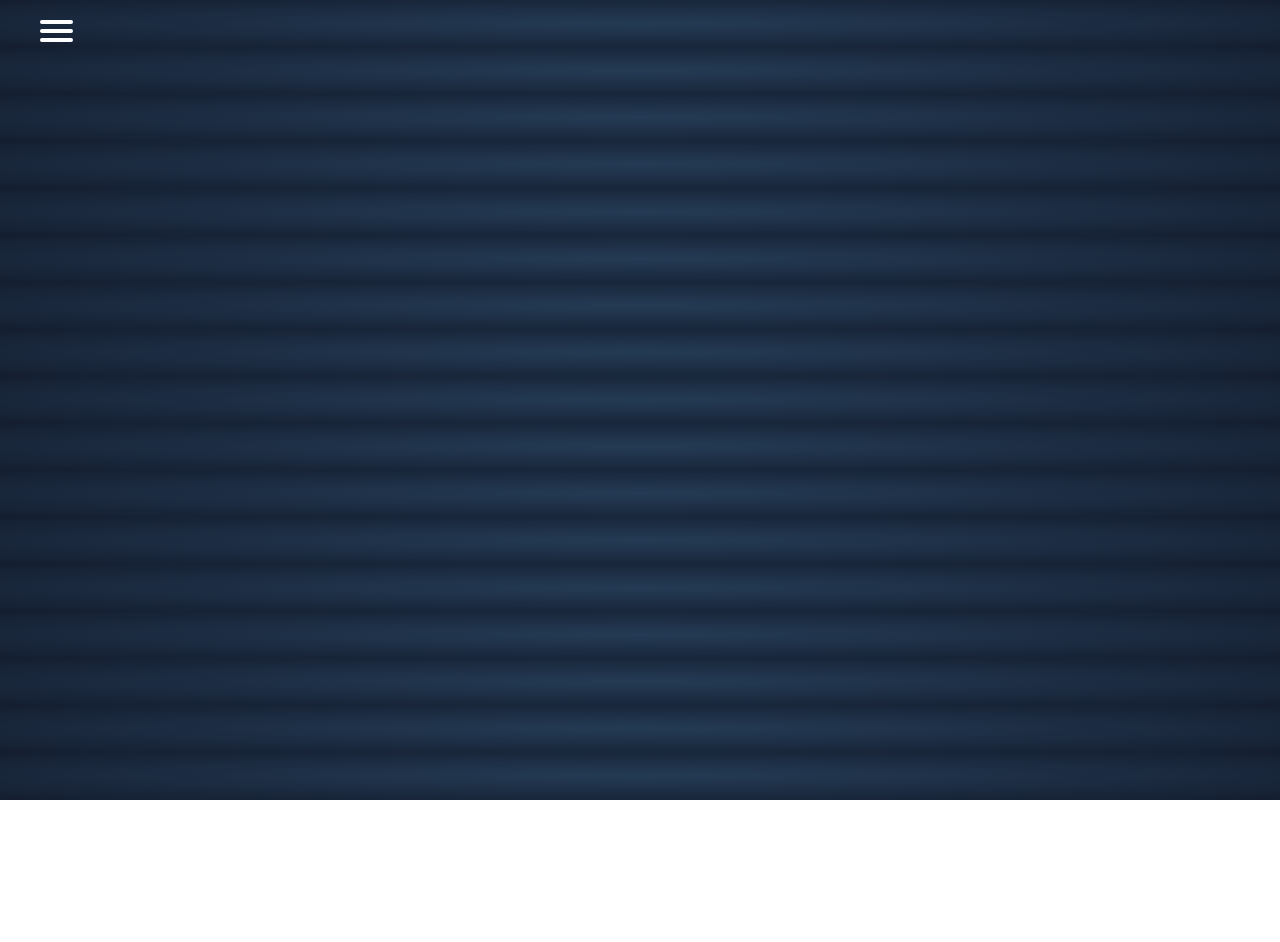
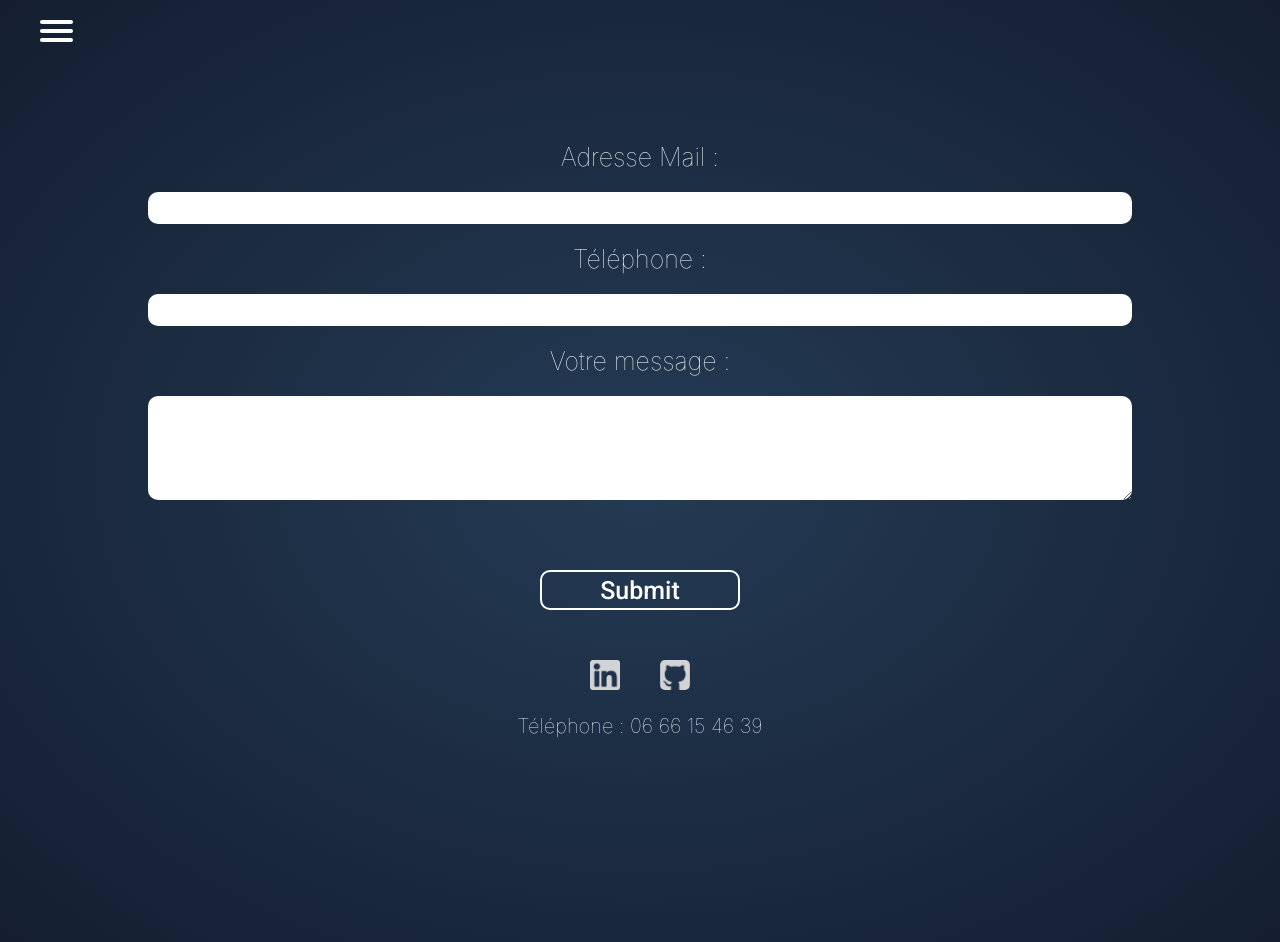
Before and after one commit to guilhemcv/portfolio, a React (Create React App) app: page /contact in a window 1280 px wide. Before the commit the page ends 800 px from the top, so only its background shows below. Built offline with nearby package versions, Linux system fonts and the light colour scheme.

Commit message:
finalisation page contact

```diff
--- a/package.json
+++ b/package.json
@@ -3,6 +3,7 @@
   "version": "0.1.0",
   "private": true,
   "dependencies": {
+    "@formspree/react": "^2.2.4",
     "@kunukn/react-collapse": "^2.2.9",
     "@testing-library/jest-dom": "^5.15.1",
     "@testing-library/react": "^11.2.7",
@@ -10,7 +11,10 @@
     "animate.css": "^4.1.1",
     "aos": "^2.3.4",
     "bootstrap": "^5.1.3",
+    "cors": "^2.8.5",
+    "express": "^4.17.1",
     "framework7-react": "^6.3.9",
+    "nodemailer": "^6.7.2",
     "react": "^17.0.2",
     "react-animate-on-scroll": "^2.1.5",
     "react-bootstrap": "^2.0.2",
--- a/src/App.js
+++ b/src/App.js
@@ -5,6 +5,7 @@ import { About } from './container/About/About';
 import Header from './components/Header/Header';
 import { Routes, Route } from "react-router-dom";
 import { Cv } from './container/cv.jsx/Cv';
+import Contact from './container/Contact/Contact';
 
 
 
@@ -15,6 +16,7 @@ function App() {
       <Routes>
       <Route path="/about" element={<About />} />
       <Route path="/cv" element = {<Cv />} />
+      <Route path="/contact" element = {<Contact />} />
       <Route exact path="/" element={<Accueil />} />
       </Routes>
     </div>
--- a/src/components/Burger/Burger.jsx
+++ b/src/components/Burger/Burger.jsx
@@ -29,6 +29,9 @@ function Burger() {
             <li>
               <Link to="/cv" onClick={handleIsChecked}>Mon CV</Link>
             </li>
+            <li>
+              <Link to="/contact" onClick={handleIsChecked}>Me contacter</Link>
+            </li>
             <li>Mon Portfolio</li>
             <li>Contact</li>
           </ul>
--- a/src/container/Accueil/Accueil.css
+++ b/src/container/Accueil/Accueil.css
@@ -3,7 +3,7 @@
 
 
 
-button{
+.button-accueil{
 border: 2px solid white;
 background: transparent;
 font-family: 'Roboto', sans-serif;
@@ -16,11 +16,11 @@ margin-top: 50px;
 transition: .3s;
 }
 
-button:hover{
-border: 2px solid #104F55;
-background-color: rgba(365,365,365,0.5);
+.button-accueil:hover{
+border: 2px solid #19273C;
+background-color: white;
 cursor: pointer;
-color: #104F55;
+color: #19273C;
 transition: .3s;
 box-shadow: 0 8px 16px 0 rgba(0,0,0,0.2);
 }
--- a/src/container/Accueil/Accueil.jsx
+++ b/src/container/Accueil/Accueil.jsx
@@ -15,7 +15,7 @@ export function Accueil() {
         <p id="head2" className="header tracking-in-expand-fwd2">
           Je suis développeur web full-stack
         </p>
-        <button type="button" className="text-focus-in" onClick={() => redirect("/about")}>Continue</button>
+        <button type="button" className="button-accueil text-focus-in" onClick={() => redirect("/about")}>Continue</button>
         <div class="light x1"></div>
         <div class="light x2"></div>
         <div class="light x3"></div>
--- /dev/null
+++ b/src/container/Contact/Contact.css
@@ -0,0 +1,62 @@
+.contact {
+  height: 100vh;
+  width: 100%;
+  text-align: center;
+}
+
+form {
+  display: flex;
+  flex-direction: column;
+  color: white;
+  width: 80%;
+  font-size: 25px;
+  margin: 100px auto 0 auto;
+}
+
+#phone {
+  height: 30px;
+  border-radius: 10px;
+  border: none;
+  margin: 20px;
+}
+
+#email {
+  height: 30px;
+  border: none;
+  border-radius: 10px;
+  margin: 20px;
+}
+
+#message {
+  height: 100px;
+  border: none;
+  border-radius: 10px;
+  margin: 20px;
+}
+
+.button-contact {
+border: 2px solid white;
+background: transparent;
+font-family: 'Roboto', sans-serif;
+color: white;
+width: 200px;
+height: 40px;
+font-size: 25px;
+border-radius: 10px;
+margin: 50px auto;
+transition: .3s;
+}
+
+.button-contact:hover {
+border: 2px solid #19273C;
+background-color: white;
+cursor: pointer;
+color: #19273C;
+transition: .3s;
+box-shadow: 0 8px 16px 0 rgba(0,0,0,0.2);
+}
+
+.phone {
+  color: white;
+  font-size: 20px;
+}
--- a/src/container/Contact/Contact.jsx
+++ b/src/container/Contact/Contact.jsx
@@ -0,0 +1,55 @@
+import React from 'react';
+import './Contact.css';
+import { useForm, ValidationError } from '@formspree/react';
+import github from '../../assets/images/github.png';
+import linkedin from '../../assets/images/linkedin.png';
+function Contact() {
+  const [state, handleSubmit] = useForm('xgerqakg');
+  if (state.succeeded) {
+    return <p>Thanks for joining!</p>;
+  }
+  return (
+    <div className="contact">
+      <form onSubmit={handleSubmit}>
+        <label htmlFor="email">Adresse Mail :</label>
+        <input id="email" type="email" name="email" />
+        <label htmlFor="phone">Téléphone :</label>
+        <input id="phone" type="phone" name="phone" />
+        <ValidationError prefix="Email" field="email" errors={state.errors} />
+        <label htmlFor="message">Votre message :</label>
+        <textarea id="message" name="message" />
+        <ValidationError
+          prefix="Message"
+          field="message"
+          errors={state.errors}
+        />
+        <button
+          type="submit"
+          className="button-contact"
+          disabled={state.submitting}
+        >
+          Submit
+        </button>
+      </form>
+      <span className="reseau">
+        <a
+          className="link-reseau"
+          href="https://www.linkedin.com/in/guilhem-seyvet/"
+          target="_blank"
+        >
+          <img className="logo-reseau" src={linkedin} alt={linkedin} />
+        </a>
+        <a
+          className="link-reseau"
+          href="https://github.com/guilhemcv"
+          target="_blank"
+        >
+          <img className="logo-reseau1" src={github} alt={github} />
+        </a>
+      </span>
+      <p className="phone">Téléphone : 06 66 15 46 39</p>
+    </div>
+  );
+}
+
+export default Contact;
--- a/src/container/cv.jsx/Cv.css
+++ b/src/container/cv.jsx/Cv.css
@@ -3,7 +3,7 @@
   display: flex;
   justify-content: space-around;
   margin-top: 100px;
-  width: 800px;
+  width: 80%;
   flex-wrap: wrap;
   margin: 0 auto;
 }
@@ -101,8 +101,26 @@ li {
   font-style: italic;
 }
 
+@media screen and (max-width: 600px) {
+  .card {
+    width: 300px;
+    margin: 0 auto;
+  }
+  .card2 {
+    width: 300px;
+    margin: 0 auto;
+  }
 
-@media only screen and (hover: none){
+  li {
+    font-size: 15px;
+  }
 
+  .separate {
+    width: 300px;
+  }
+
+  .titre-cv2 {
+    margin: 60px auto 0 auto;
+  }
 
 }
```
Also changed, not shown: 1 other file (tests, documents, lock files or other folders).
